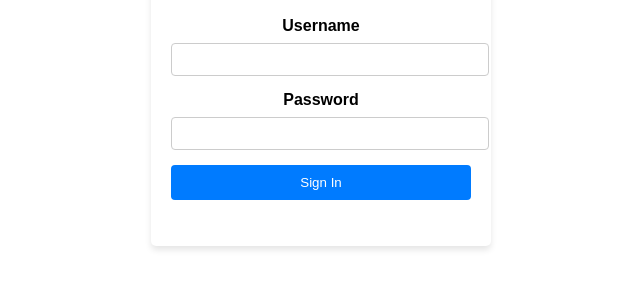
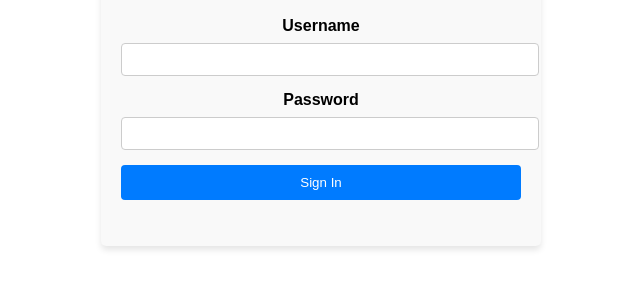
Before and after one commit to rarias10/material_requests, a website: page frontend/public/sign-in.html in a window 1280 px wide. Shown: the part 312-600 px from the top of the page, without its empty margins (319-959 px from the left). Drawn offline with Linux system fonts and the light colour scheme.

```diff
--- a/frontend/public/styles.css
+++ b/frontend/public/styles.css
@@ -117,11 +117,11 @@
 }
 
 .login-container {
-    background-color: white;
+    background-color: #f9f9f9;
     padding: 20px;
     border-radius: 5px;
     box-shadow: 0 4px 6px rgba(0, 0, 0, 0.1);
-    width: 300px;
+    width: 400px;
     text-align: center;
     display: flex;
     flex-direction: column; /* Stack form elements vertically */
--- a/server.js
+++ b/server.js
@@ -6,6 +6,9 @@
 
 // Middleware to parse JSON
 app.use(bodyParser.json());
+
+// Serve static files from the 'frontend/public' folder
+app.use(express.static(path.join(__dirname, 'frontend/public')));
 
 // Serve sign-in page on the root URL
 app.get('/', (req, res) => {
```
Also changed, not shown: frontend/public/request.html (renamed from frontend/public/index.html).
